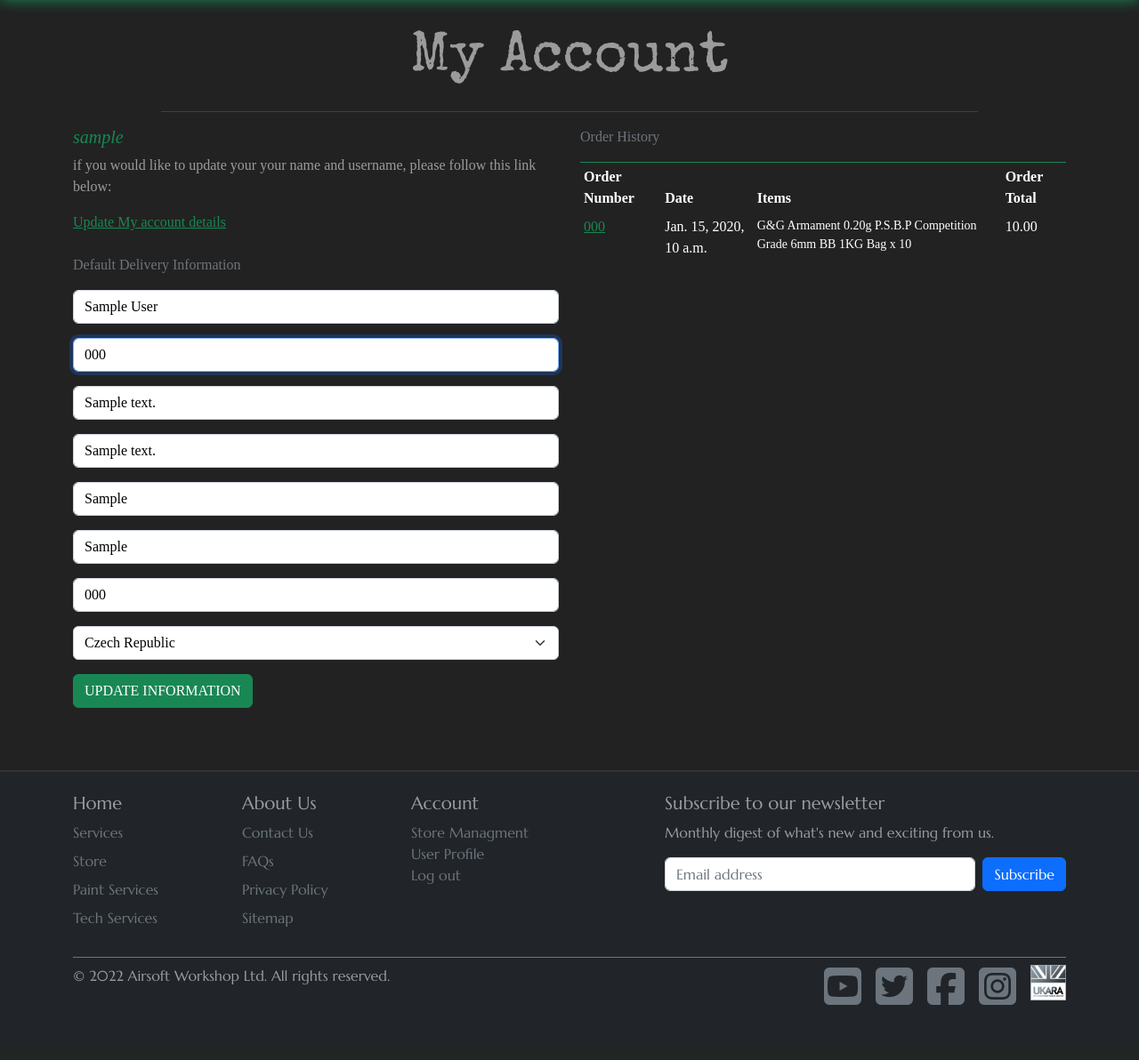
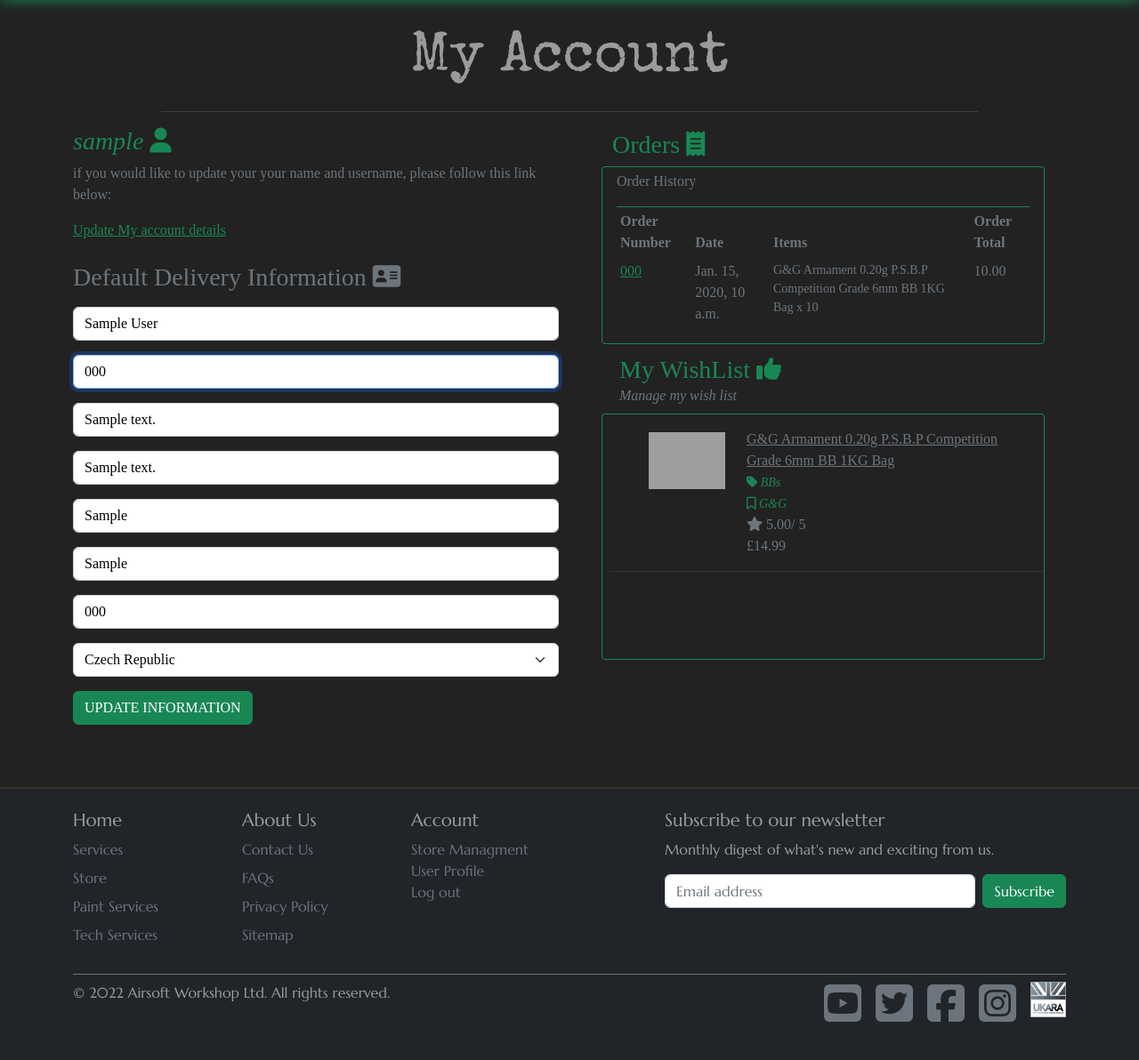
Before and after one commit to GrantWils23/Portfolio-Project-5--Ecommerce-Applications, a Django app: page /profile/ in a window 1280 px wide. Shown: the part 90-1282 px from the top of the page at 89% size. Before the commit the page ends 1220 px from the top, so only its background shows below. Run offline with Django 4.2, Linux system fonts and the light colour scheme; a user stored in the database is signed in; data comes from the database, SQL or seed files in the repository; tables that the repository leaves empty hold one stand-in row (values such as "Sample post"); some libraries are stand-ins or nearby versions; some web fonts are replaced; grey boxes are pictures that could not be loaded.

Commit message:
added wishlist functionality to products and site tidyup, add colorscheme links to buttons, adwishlist preview in user profile

```diff
--- a/basket/templates/basket/basket.html
+++ b/basket/templates/basket/basket.html
@@ -48,7 +48,7 @@
                         </td>
                         <td class="py-3">
                             <p class="my-0"><strong>{{ item.product.name }}</strong></p>
-                            <p class="my-0 small text-muted">SKU: {{ item.product.sku|upper }}</p>
+                            <p class="my-0 small text-muted"><i class="fas fa-barcode"></i> SKU: {{ item.product.sku|upper }}</p>
                         </td>
                         <td class="py-3">
                             <p class="my-0">£{{ item.product.price }}</p>
--- a/checkout/templates/checkout/checkout.html
+++ b/checkout/templates/checkout/checkout.html
@@ -46,7 +46,7 @@
                     {% if item.product.image %}
                     <img class="w-100" src="{{ item.product.image.url }}" alt="{{ product.name }}">
                     {% else %}
-                    <img class="w-100" src="{{ MEDIA_URL }}noimage.png" alt="{{ product.name }}">
+                    <img class="w-100" src="{{ MEDIA }}/noimage.png" alt="{{ product.name }}">
                     {% endif %}
                 </div>
                 <div class="col-7">
--- a/products/models.py
+++ b/products/models.py
@@ -1,4 +1,6 @@
 from django.db import models
+
+from profiles.models import UserProfile
 
 # Create your models here.
 
@@ -40,6 +42,7 @@ class Product(models.Model):
     rating = models.DecimalField(max_digits=6, decimal_places=2)
     image_url = models.URLField(max_length=1024, null=True, blank=True)
     image = models.ImageField(null=True, blank=True)
+    users_wishlist = models.ManyToManyField(UserProfile, related_name="user_wishlist", blank=True)
 
     def __str__(self):
         return self.name
--- a/profiles/templates/profiles/profile.html
+++ b/profiles/templates/profiles/profile.html
@@ -27,26 +27,28 @@
 
 <!-- Product Title -->
 
-<div class="container tertiary-font">
+<div class="container text-muted tertiary-font">
     <!-- row-1 -->
-    <div class="row justify-content-center">
+    <div class="row justify-content-center scrollable h-50">
         <div class="col-12 col-lg-6">
             <div class="col-12 mb-4">
-                <h5 class="text-success"><i>{{ request.user }}</i></h5>
+                <h3 class="text-success"><i>{{ request.user }}</i> <i class="fas fa-user"></i></h3>
                 <p> if you would like to update your your name and username, please follow this link below:</p>
                 <a class="my-1 page-link-success" href="{% url 'edit_user_profile' %}">Update My account details</a>
             </div>
-            <p class="text-muted">Default Delivery Information</p>
+            <h3 class="text-muted">Default Delivery Information <i class="fas fa-address-card"></i></i></h3>
             <form action="{% url 'profile' %}" method="POST" class="mt-3" id="profile-update-form">
                 {% csrf_token %}
                 {{ form|crispy }}
                 <button class="btn btn-success text-uppercase">Update information</button>
             </form>
         </div>
-        <div class="col-12 col-lg-6">
+        <div class="col-12 col-lg-6 g-1 px-5">
+            <h3 class="text-success">Orders <i class="fas fa-receipt"></i></h3>
+            <div class="row p-1 overflow-auto scrollable rounded-1 border border-success" style="max-height:200px;">
                 <p class="text-muted">Order History</p>
                 <div class="order-history table-responsive">
-                <table class="table table-sm table-borderless border-success border-top rounded-1 text-white">
+                    <table class="table table-sm table-borderless border-success border-top rounded-1 text-muted">
                         <thead>
                             <tr>
                                 <th>Order Number</th>
@@ -78,8 +80,59 @@
                     </table>
                 </div>
             </div>
+            <div class="row p-2">
+                <div class="col-12 col-md-6">
+                    <h3 class=" mt-1 mb-0 text-success">My WishList <i class="fas fa-thumbs-up"></i></h3>
+                    <span class="text-muted"><i>Manage my wish list</i></span>
                 </div>
             </div>
+            <div class="row border row rounded-1 border border-success overflow-auto">
+                <div class="" style="height:275px;">
+                    <div class="row p-1">
+                        {% for product in products %}
+                        <div class="row p-1">
+                            <div class="bg-none border-secondary p-2">
+                                <div class="row ps-5">
+                                    <div class="col-3 my-1">
+                                        <a href="{% url 'product_detail' product.id %}" class="my-0 page-link-success">
+                                            {% if product.image %}
+                                            <img class="w-100" src="{{ product.image.url }}" alt="{{ product.name }}">
+                                            {% else %}
+                                            <img class="w-100" src="{{ MEDIA }}/noimage.png" alt="{{ product.name }}">
+                                            {% endif %}
+                                        </a>
+                                    </div>
+                                    <div class="col-9">
+                                        <span><a href="{% url 'product_detail' product.id %}" class="my-0 page-link-muted">{{ product.name }}</a></span>
+                                        <br>
+                                        <a class="small page-link-success text-decoration-none green-on-hov" href="{% url 'products' %}?category={{ product.category.name }}">
+                                            <i class="fas fa-tag mr-1"></i> <i>{{product.category.friendly_name}}</i>
+                                        </a>
+                                        <br>
+                                        <a class="small page-link-success text-decoration-none green-on-hov" href="{% url 'products' %}?brand={{ product.brand.name }}">
+                                            <i class="far fa-bookmark"></i> <i>{{product.brand.friendly_name}}</i>
+                                        </a>
+                                        <br>
+                                        {% if product.rating %}
+                                        <span><i class="fas fa-star mr-1"></i> {{ product.rating }}/ 5</span>
+                                        {% else %}
+                                        <span class="text-muted">No Rating</span>
+                                        {% endif %}
+                                        <br>
+                                        <span>£{{ product.price }}</span>
+                                    </div>
+                                </div>
+                            </div>
+                        </div>
+                        <hr class="m-1 border-secondary">
+                        {% endfor %}
+                    </div>
+                </div>
+            </div>
+        </div>
+    </div>
+</div>
+
 <div class="pushdown-small"></div>
 
 {% endblock %}
--- a/profiles/urls.py
+++ b/profiles/urls.py
@@ -8,4 +8,6 @@ urlpatterns = [
     path('order_hisrtory/<order_number>', views.order_history, name='order_history'),
     path('edit_profile/', views.EditUserProfile, name='edit_user_profile'),
     path('password/', views.ChangePassword, name='change_password'),
+    # Wish list
+    path('wishlist/add_to_wishlist/<int:product_id>', views.add_to_wishlist, name="user_wishlist"),
 ]
--- a/profiles/views.py
+++ b/profiles/views.py
@@ -1,20 +1,25 @@
 from django.shortcuts import render, get_object_or_404, redirect, reverse
+from django.http import HttpResponseRedirect, HttpResponse
 from django.contrib.auth.models import User
 from django.contrib.auth.forms import PasswordChangeForm
 from django.contrib.auth import update_session_auth_hash
 from django.contrib import messages
 from django.contrib.auth.decorators import login_required
 
+from django.urls import resolve
+
 from .models import UserProfile
 from .forms import UserProfileForm, EditUserProfileForm
 
 from checkout.models import Order
+from products.models import Product
 
 
 @login_required
 def profile(request):
     """ Display the User's profile """
     profile = get_object_or_404(UserProfile, user=request.user)
+    products = Product.objects.filter(users_wishlist=profile)
 
     if request.method == 'POST':
         form = UserProfileForm(request.POST, instance=profile)
@@ -33,6 +38,7 @@ def profile(request):
         'form': form,
         'orders': orders,
         'on_profile_page': True,
+        'products': products,
     }
 
     return render(request, template, context)
@@ -86,3 +92,22 @@ def ChangePassword(request):
         form = PasswordChangeForm(user=request.user)
         args = {'form': form}
         return render(request, 'profiles/change_password.html', args)
+
+
+#  ##### --------------- wishlist ---------------- ######
+
+
+@login_required
+def add_to_wishlist(request, product_id):
+    pk = request.GET.get('product_id')
+    # pk = product_id
+    product = get_object_or_404(Product, pk=product_id)
+    if product.users_wishlist.filter(id=request.user.id).exists():
+        product.users_wishlist.remove(request.user.id)
+        messages.warning(request, f'{product.name} Removed from your wishlist')
+    else:
+        product.users_wishlist.add(request.user.id)
+        messages.success(request, f'{product.name} added to your wishlist')
+    # return HttpResponseRedirect(request.META["HTTP_REFERER"])
+    return redirect(reverse('product_detail', args=[product.id]))
+    # return HttpResponseRedirect(reverse('product_detail', args=[product_id]))
--- a/static/css/base.css
+++ b/static/css/base.css
@@ -102,6 +102,22 @@ nav {
 
 .green-on-hov-bg:hover {
     box-shadow: 0 0 10px #198754;
+}
+
+.red-on-hov:hover {
+    text-shadow: 0 0 10px #dc3545;
+}
+
+.red-on-hov-bg:hover {
+    box-shadow: 0 0 10px #dc3545;
+}
+
+.blue-on-hov:hover {
+    text-shadow: 0 0 10px #0d6efd;
+}
+
+.blue-on-hov-bg:hover {
+    box-shadow: 0 0 10px #0d6efd;
 }
 
 /* --------------- animations ----------------- */
@@ -533,7 +549,7 @@ nav {
     }
 }
 
-/* -------- Pagination CSS --------- */
+/* -------- Pagination & Links CSS --------- */
 
 .page-link-success {
     color: #198754;
@@ -541,6 +557,22 @@ nav {
 
 .page-link-success:hover {
     color: #13613d;
+}
+
+.page-link-danger {
+    color: #dc3545;
+}
+
+.page-link-danger:hover {
+    color: #961824;
+}
+
+.page-link-muted {
+    color: #6c757d;
+}
+
+.page-link-muted:hover {
+    color: #58595a;
 }
 
 .fs-pag {
--- a/templates/includes/footer.html
+++ b/templates/includes/footer.html
@@ -52,7 +52,7 @@
                         <div class="d-flex flex-column flex-sm-row w-100 gap-2">
                             <label for="newsletter1" class="visually-hidden">Email address</label>
                             <input id="newsletter1" type="text" class="form-control" placeholder="Email address">
-                            <button class="btn btn-primary" type="button">Subscribe</button>
+                            <button class="btn btn-success" type="button">Subscribe</button>
                             <!-- to finish later -->
                         </div>
                     </form>
```
Also changed, not shown: home/templates/home/admin_controls.html (+6 -6 lines), products/templates/products/product_detail.html (+17 -5 lines), products/templates/products/products.html (+11 -5 lines), products/views.py (+8 -1 lines), products/migrations/0003_product_users_wishlist.py (added). Lines whose indentation alone changed are shown as unchanged.
